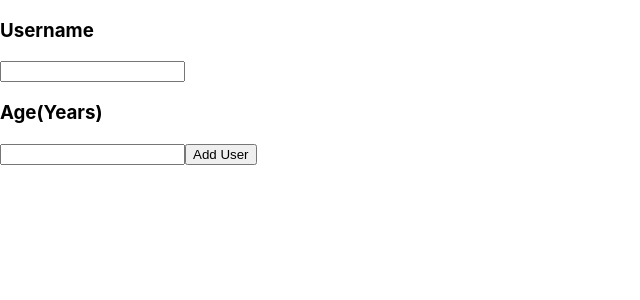
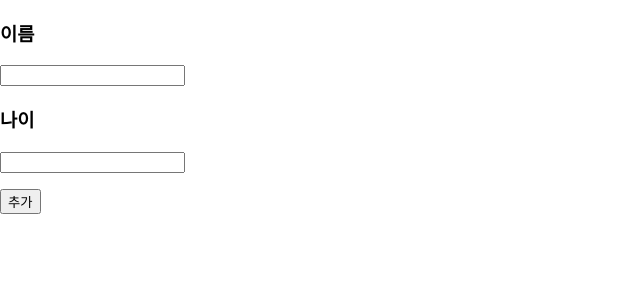
Before and after one commit to glenn-a810/Study, a React (Create React App) app in the folder practice/: page / in a window 1280 px wide. Shown: the top 300 px of the page, without its empty margins (0-640 px from the left). Built offline with nearby package versions, Linux system fonts and the light colour scheme.

Commit message:
입력 부분과 보여지는 부분 뼈대작업

```diff
--- a/practice/src/App.js
+++ b/practice/src/App.js
@@ -1,14 +1,9 @@
 import React from 'react'
+import AddUser from './components/User/AddUser'
 
 const App = () => {
   return(
-    <div>
-      <h3>Username</h3>
-      <input />
-      <h3>Age(Years)</h3>
-      <input />
-      <button>Add User</button>
-    </div>
+    <AddUser />
   )
 }
 
--- /dev/null
+++ b/practice/src/components/User/AddUser.js
@@ -0,0 +1,16 @@
+import React from 'react'
+
+const AddUser = () => {
+    return(
+        <div>
+            <h3>이름</h3>
+            <input />
+            <h3>나이</h3>
+            <input />
+            <p></p>
+            <button>추가</button>
+        </div>
+    )
+}
+
+export default AddUser
```
Also changed, not shown: practice/src/components/UI/Button.js (added).
